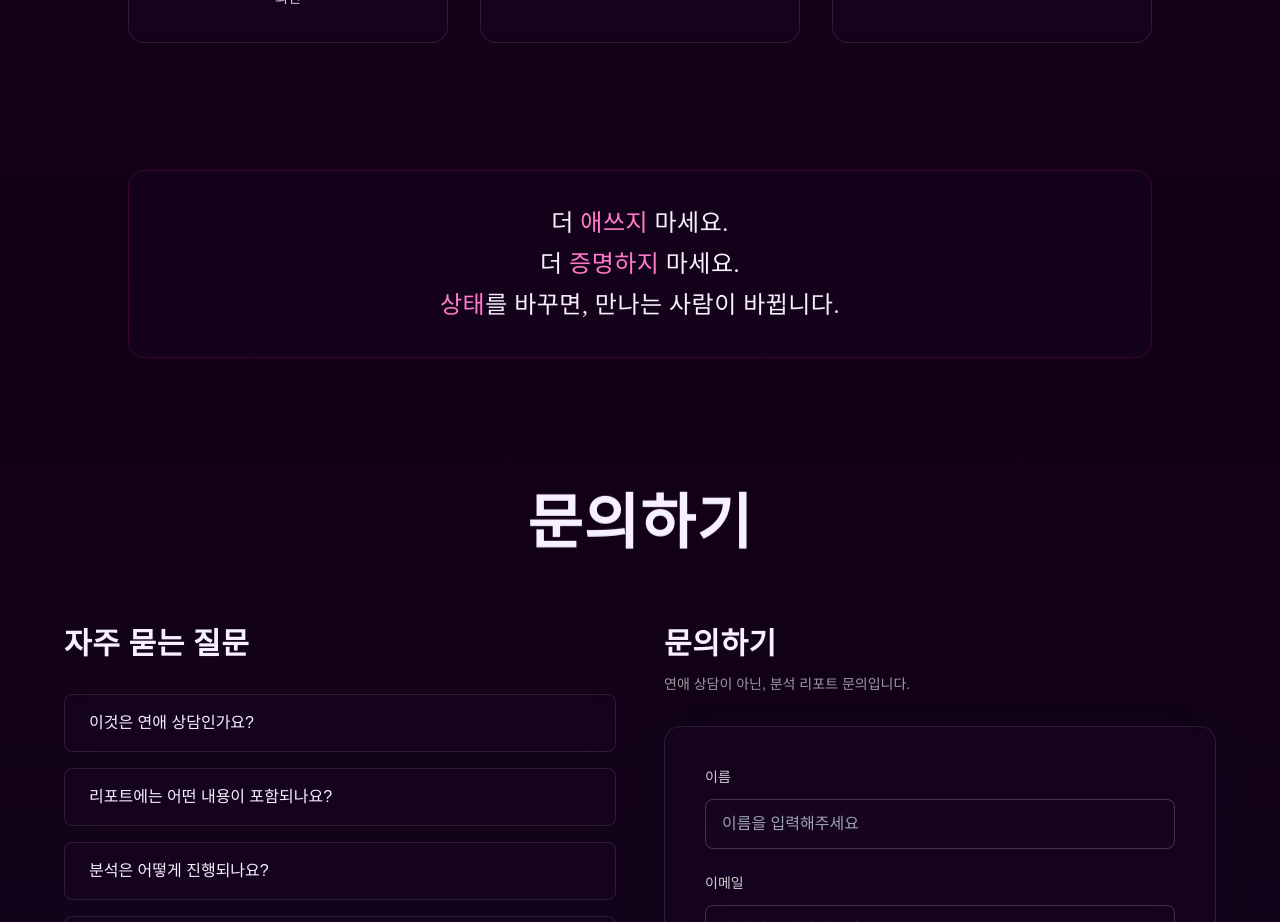
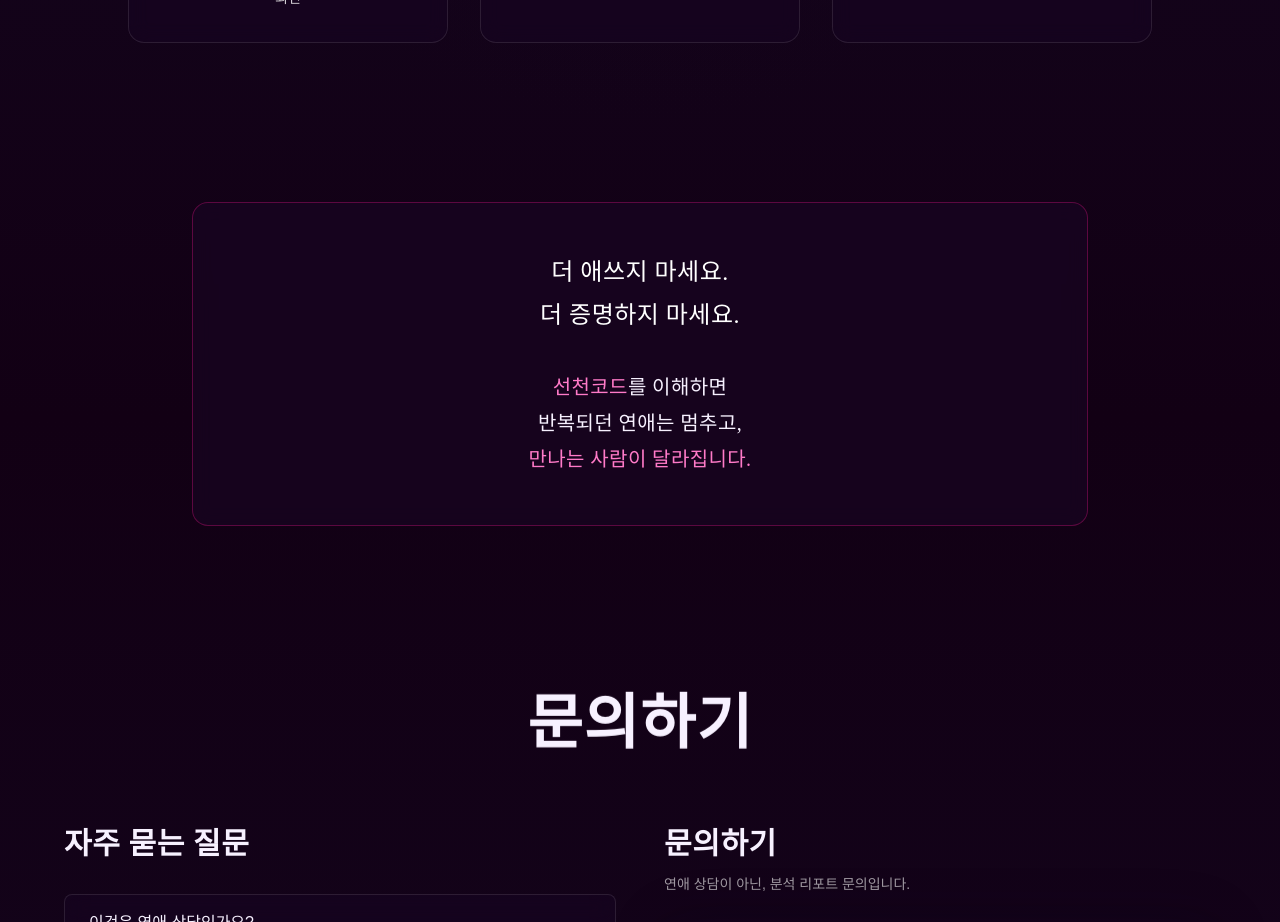
Before and after one commit to woolbo100/buzasun, a Next.js app: page / in a window 1280 px wide. Shown: the part 5160-6082 px from the top of the page. Built offline with nearby package versions, Linux system fonts and the light colour scheme.

Commit message:
update design

```diff
--- a/components/Contact.tsx
+++ b/components/Contact.tsx
@@ -31,31 +31,50 @@ export default function Contact() {
 
   return (
     <>
-      {/* 문의 전 배너 - 문장 C */}
-      <section className="py-12 px-6 relative" style={{ background: 'transparent' }}>
+      {/* 문의 전 배너 - 브랜드 철학 & 리포트 필요성 설명 */}
+      <section className="py-16 md:py-20 px-6 relative" style={{ background: 'transparent' }}>
         <div className="container mx-auto max-w-6xl">
           <Reveal delayMs={100}>
             <div
-              className="max-w-5xl mx-auto py-8 px-6 md:px-12 rounded-2xl text-center"
+              className="max-w-4xl mx-auto py-10 md:py-12 px-6 md:px-10 rounded-2xl text-center"
               style={{
-                background: 'rgba(26, 6, 38, 0.4)',
-                border: '1px solid rgba(255, 20, 147, 0.15)',
+                background: 'rgba(26, 6, 38, 0.5)',
+                border: '1px solid rgba(255, 20, 147, 0.3)',
                 backdropFilter: 'blur(10px)',
               }}
             >
+              {/* 상단 문장 (명령형 2줄) */}
+              <div className="mb-6 md:mb-8">
                 <p
-                className="text-lg md:text-xl lg:text-2xl font-elegant font-medium leading-relaxed"
+                  className="text-lg md:text-xl lg:text-2xl font-elegant font-normal leading-relaxed"
+                  style={{
+                    color: '#ffffff',
+                    letterSpacing: '0.02em',
+                    lineHeight: '1.8',
+                    wordBreak: 'keep-all',
+                  }}
+                >
+                  더 애쓰지 마세요.<br />
+                  더 증명하지 마세요.
+                </p>
+              </div>
+
+              {/* 하단 문장 (전환·설명 파트) */}
+              <div>
+                <p
+                  className="text-base md:text-lg lg:text-xl font-elegant font-normal leading-relaxed"
                   style={{
                     color: '#f7f1ff',
                     letterSpacing: '0.02em',
-                  lineHeight: '1.7',
+                    lineHeight: '1.8',
                     wordBreak: 'keep-all',
                   }}
                 >
-                더 <span style={{ color: '#ff7ac8' }}>애쓰지</span> 마세요.<br />
-                더 <span style={{ color: '#ff7ac8' }}>증명하지</span> 마세요.<br />
-                <span style={{ color: '#ff7ac8' }}>상태</span>를 바꾸면, 만나는 사람이 바뀝니다.
+                  <span style={{ color: '#ff7ac8' }}>선천코드</span>를 이해하면<br />
+                  반복되던 연애는 멈추고,<br />
+                  <span style={{ color: '#ff7ac8', fontWeight: 500 }}>만나는 사람이 달라집니다.</span>
                 </p>
+              </div>
             </div>
           </Reveal>
         </div>
```
Lines whose indentation alone changed are shown as unchanged.
